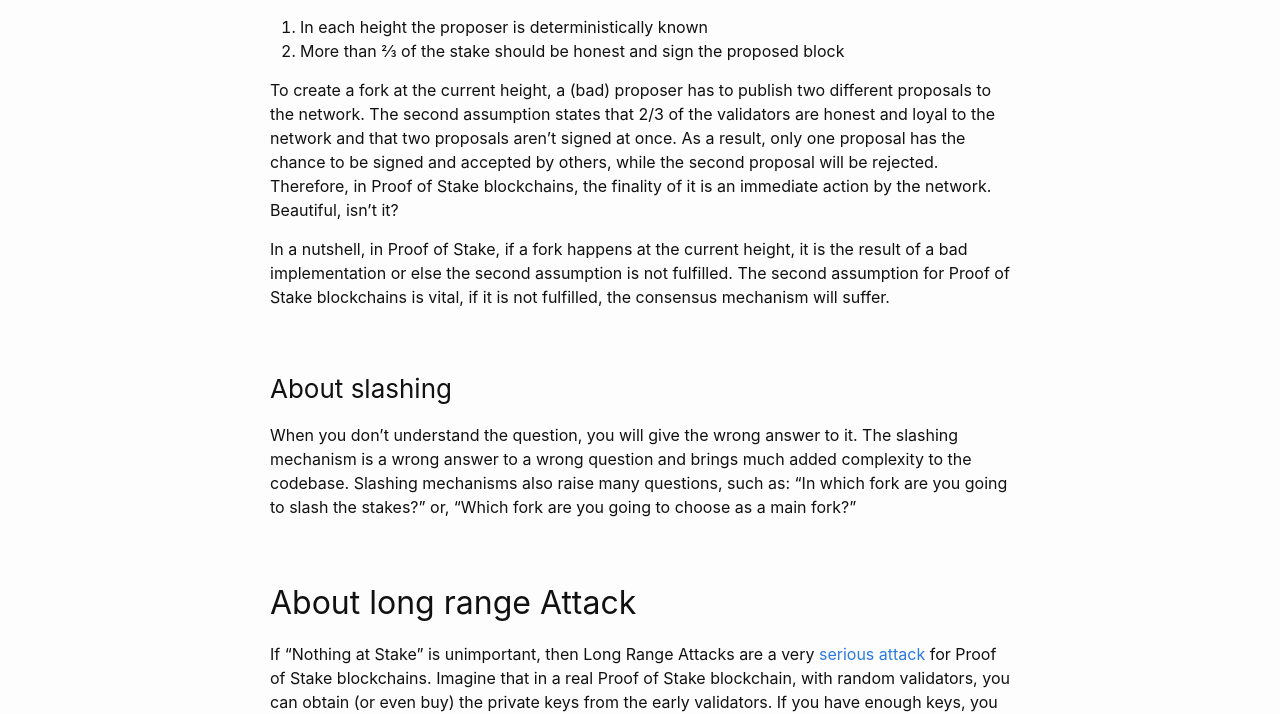
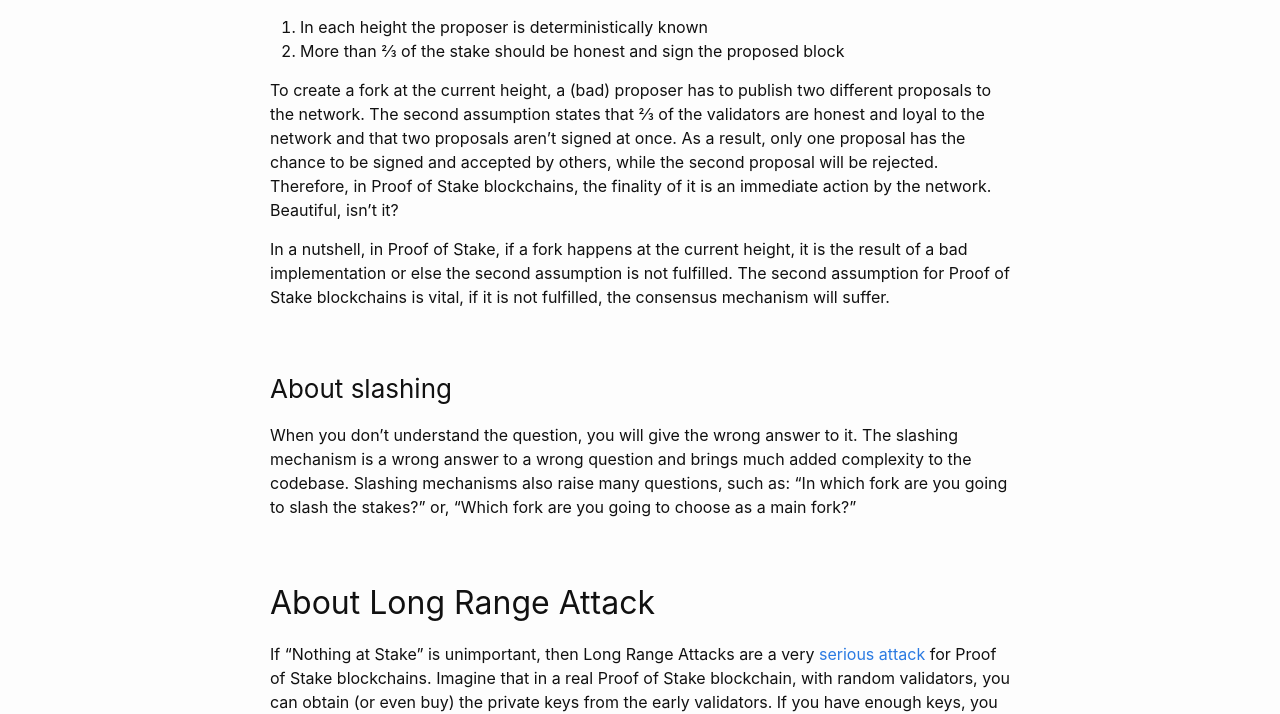
Before and after one commit to b00f/b00f.github.io, a Jekyll site: the page built from _posts/2022-02-17-security_of_proof_of_stake.md, in a window 1280 px wide. Shown: the part 608-1322 px from the top of the page. Built offline with Jekyll 4.4.1, drawn with Linux system fonts in a browser that asks for light colours.

Commit message:
Updating the post

```diff
--- a/_posts/2022-02-17-security_of_proof_of_stake.md
+++ b/_posts/2022-02-17-security_of_proof_of_stake.md
@@ -17,7 +17,7 @@ Let’s dig into it a little deeper. Here are some assumptions:
 1. In each height the proposer is deterministically known
 2. More than ⅔ of the stake should be honest and sign the proposed block
 
-To create a fork at the current height, a (bad) proposer has to publish two different proposals to the network. The second assumption states that 2/3 of the validators are honest and loyal to the network and that two proposals aren’t signed at once. As a result, only one proposal has the chance to be signed and accepted by others, while the second proposal will be rejected. Therefore, in Proof of Stake blockchains, the finality of it is an immediate action by the network. Beautiful, isn’t it?
+To create a fork at the current height, a (bad) proposer has to publish two different proposals to the network. The second assumption states that ⅔ of the validators are honest and loyal to the network and that two proposals aren’t signed at once. As a result, only one proposal has the chance to be signed and accepted by others, while the second proposal will be rejected. Therefore, in Proof of Stake blockchains, the finality of it is an immediate action by the network. Beautiful, isn’t it?
 
 In a nutshell, in Proof of Stake, if a fork happens at the current height, it is the result of a bad implementation or else the second assumption is not fulfilled. The second assumption for Proof of Stake blockchains is vital, if it is not fulfilled, the consensus mechanism will suffer.
 
@@ -25,7 +25,7 @@ In a nutshell, in Proof of Stake, if a fork happens at the current height, it is
 
 When you don’t understand the question, you will give the wrong answer to it. The slashing mechanism is a wrong answer to a wrong question and brings much added complexity to the codebase. Slashing mechanisms also raise many questions, such as: “In which fork are you going to slash the stakes?” or, “Which fork are you going to choose as a main fork?”
 
-## About long range Attack
+## About Long Range Attack
 
 If “Nothing at Stake” is unimportant, then Long Range Attacks are a very [serious attack](https://bitcointalk.org/index.php?topic=1382241.0) for Proof of Stake blockchains. Imagine that in a real Proof of Stake blockchain, with random validators, you can obtain (or even buy) the private keys from the early validators. If you have enough keys, you can reorganize a new fork from the early blocks and attack the blockchain. If you consider that there is no work here, just stake, then reorganizing the blockchain is easy.
 
```
